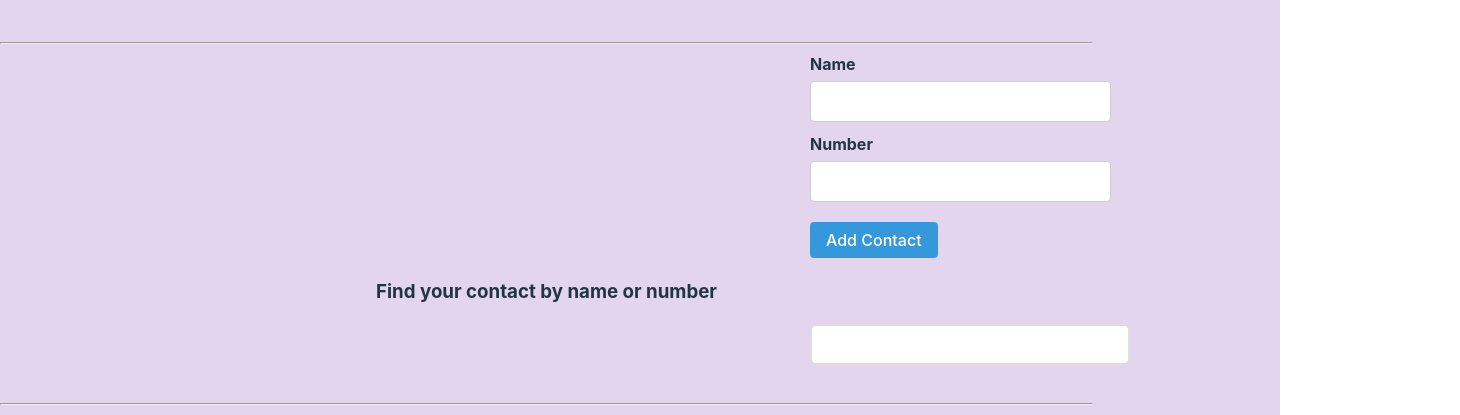
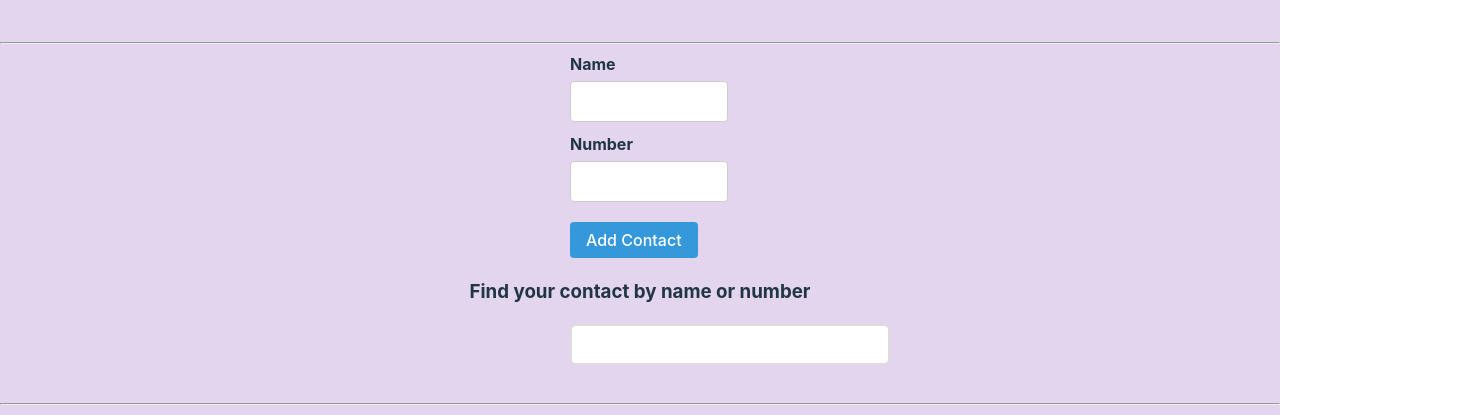
Before and after one commit to Roxaneryz/goit-react-hw-07, a React (Vite) app: page / in a window 1280 px wide. Shown: the part 223-638 px from the top of the page, 1460 px wide, since content can reach past the window. Built offline with nearby package versions, Linux system fonts and the light colour scheme; no server answers.

Commit message:
change margins

```diff
--- a/src/components/ContactForm/ContactForm.module.css
+++ b/src/components/ContactForm/ContactForm.module.css
@@ -2,8 +2,9 @@
   display: flex;
   flex-direction:column;
   align-items: flex-start;
-  margin-bottom: 20px;
-  margin-left:810px;
+  margin:0 570px 20px 570px;
+  /* margin-bottom: 20px;
+  margin-left:810px; */
 }
 
 .contactForm label {
--- a/src/components/SearchBox/SearchBox.module.css
+++ b/src/components/SearchBox/SearchBox.module.css
@@ -4,8 +4,9 @@
   width: 100%;
   max-width: 300px;
   padding: 8px;
-  margin-bottom: 30px ;
-  margin-left: 810px;
+  margin: 0 570px 30px 570px;
+  /* margin-bottom: 30px ;
+  margin-left: 810px; */
   border: 2px solid #ddd;
   border-radius: 6px;
   font-size: 18px;
```
